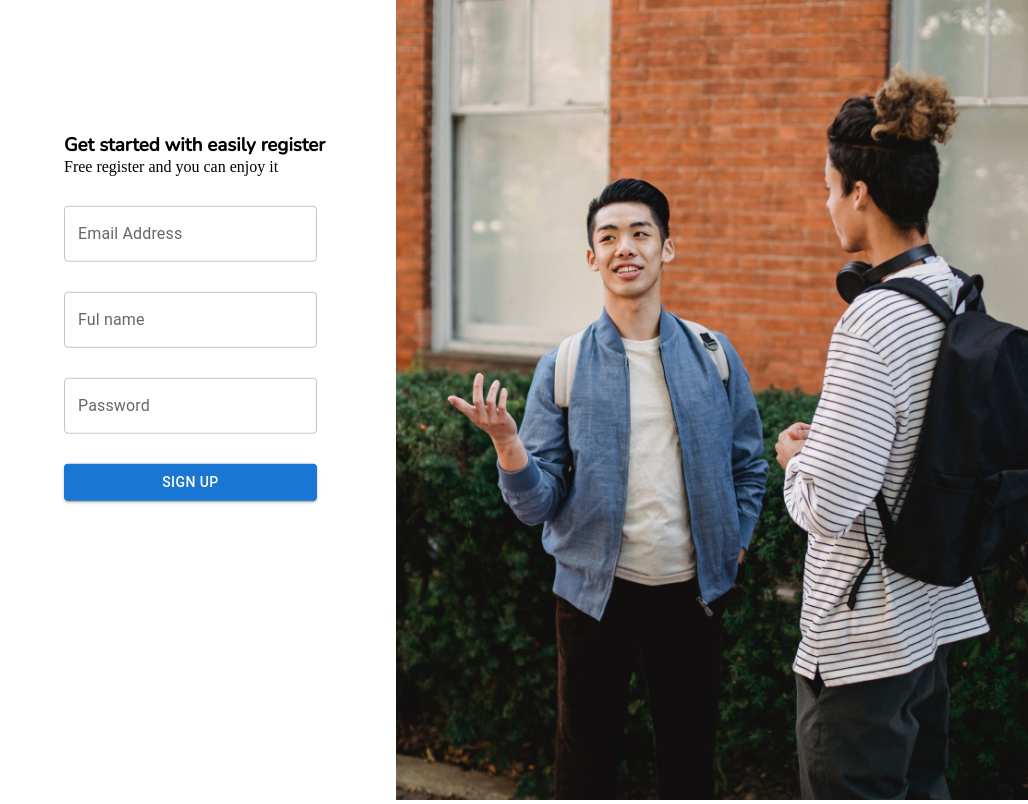
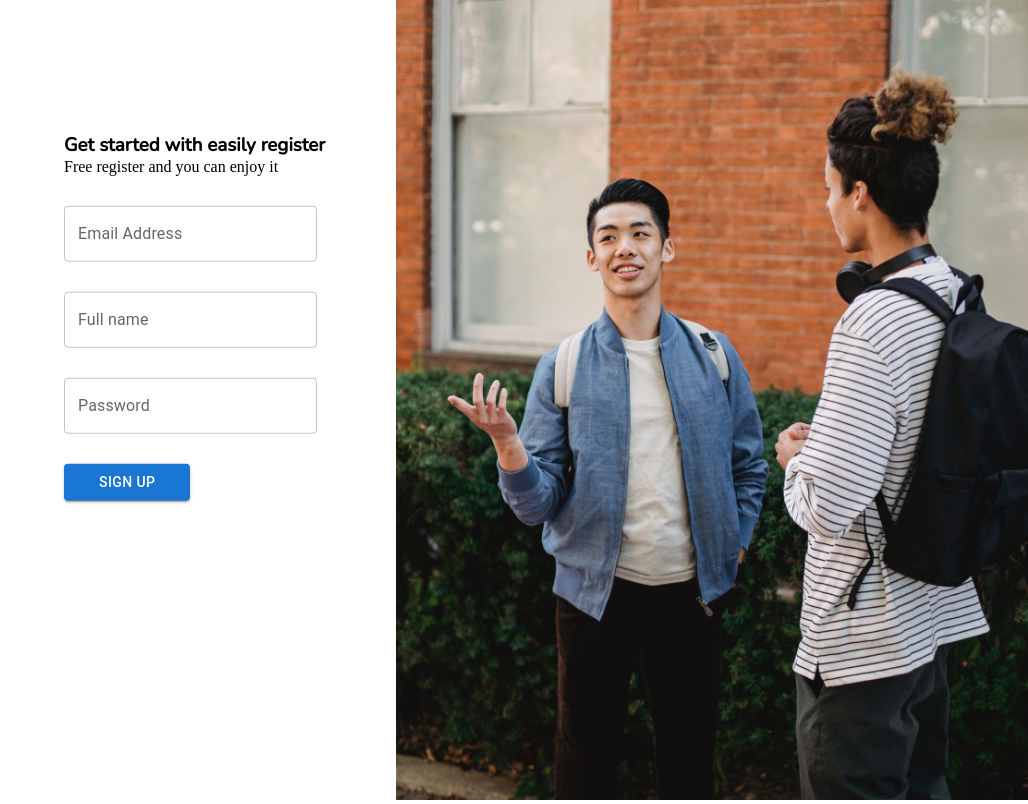
Before and after one commit to aminulislam69/great_bachal, a React (Vite) app: page / in a window 1280 px wide. Shown: the whole page, without its empty margins (252-1280 px from the left). Built offline with nearby package versions, Linux system fonts and the light colour scheme.

Commit message:
goole sign up

```diff
--- a/package.json
+++ b/package.json
@@ -12,6 +12,7 @@
   "dependencies": {
     "@emotion/react": "^11.11.1",
     "@emotion/styled": "^11.11.0",
+    "@mui/lab": "^5.0.0-alpha.137",
     "@mui/material": "^5.14.1",
     "firebase": "^10.1.0",
     "react": "^18.2.0",
--- a/src/index.css
+++ b/src/index.css
@@ -34,7 +34,7 @@
 }
 
 .regbttn .MuiButton-root{
-  width: 80%;
+  width: 40%;
 }
 
 .googleimg{
--- a/src/main.jsx
+++ b/src/main.jsx
@@ -1,6 +1,6 @@
 import React from 'react'
 import ReactDOM from 'react-dom/client'
-
+import firebaseConfig from './firebaseConfig.jsx'
 import App from './App.jsx'
 import './index.css'
 
--- a/src/pages/Login.jsx
+++ b/src/pages/Login.jsx
@@ -1,28 +1,90 @@
-import React from 'react'
+import React, { useState } from 'react'
 import {Grid, TextField, Button} from '@mui/material';
 import Headingforreglog from '../assets/components/Headingforreglog';
 import Loginpic from '../assets/Loginpic.png'
 import Google from '../assets/Google.png'
+import LoadingButton from '@mui/lab/LoadingButton';
+import { getAuth, signInWithEmailAndPassword, signInWithPopup, GoogleAuthProvider} from "firebase/auth";
+
+
+
+let innitialValue = {
+  email:"",
+  password:"",
+  loding: false
+}
 
 const Login = () => {
+
+  const auth = getAuth();
+  const provider = new GoogleAuthProvider();
+
+  let [values, setValues] = useState(innitialValue)
+
+
+let handlevalue = (e) => {
+  setValues({
+    ...values,
+    [e.target.name]: e.target.value
+  })
+
+}
+
+let handleclick = () =>{
+  let { email, password} = values
+
+  setValues({
+    ...values,
+    loding: true
+  })
+
+  signInWithEmailAndPassword(auth, email, password).then((user)=>{
+
+    setValues({
+      email:"",
+      password:"",
+      loding: false
+    })
+    // navigate('/login')
+    console.log(user)
+  })
+}
+
+
+let handleGoogleLogin = () =>{
+  signInWithPopup(auth, provider).then((result)=>{
+    console.log(result)
+  })
+}
+
+
   return (
    <>
     <Grid container spacing={2}>
         <Grid item xs={6}>
           <div className='regcontainer'>
             <Headingforreglog className="headingeglog" titel="Login to your account!"/>
-            <img className='googleimg' src={Google}/>
+            <img onClick={handleGoogleLogin} className='googleimg' src={Google}/>
 
             <div className='reginput'>
-                <TextField id="outlined-basic" label="Email Address" variant="outlined" />
+                <TextField value={values.email} onChange={handlevalue} name='email' id="outlined-basic" label="Email Address" variant="outlined" />
             </div>
 
             <div className='reginput'>
-                <TextField id="outlined-basic" label="Password" variant="outlined" />
+                <TextField value={values.password}  onChange={handlevalue} name='password' id="outlined-basic" label="Password" variant="outlined" />
             </div>
-            <div className='regbttn'>
-                <Button variant="contained">Login to Continue</Button>
-            </div>
+            {values.loding ?
+              <div className='regbttn'>
+                    <LoadingButton loading variant="outlined">
+                      Submit
+                    </LoadingButton>
+              </div>
+                :
+              <div className='regbttn'>
+                    <Button onClick={handleclick} variant="contained">Login to Continue</Button>
+              </div>
+           }
+
             </div>
 
         </Grid>
--- a/src/pages/Registration.jsx
+++ b/src/pages/Registration.jsx
@@ -1,9 +1,62 @@
-import React from 'react'
+import React, { useState } from 'react'
 import {Grid, TextField, Button} from '@mui/material';
 import Resistrationimg from '../assets/Resistration.png'
 import Headingforreglog from '../assets/components/Headingforreglog';
+import { getAuth, createUserWithEmailAndPassword, sendEmailVerification } from "firebase/auth";
+import LoadingButton from '@mui/lab/LoadingButton';
+import { useNavigate } from 'react-router-dom';
+
+
+let innitialValue = {
+  email:"",
+  fullname:"",
+  password:"",
+  loding: false
+
+}
 
 const Registration = () => {
+
+  const auth = getAuth();
+
+  let navigate = useNavigate()
+
+  let [values, setValues] = useState(innitialValue)
+
+let handlevalue = (e) => {
+  setValues({
+    ...values,
+    [e.target.name]: e.target.value
+  })
+
+}
+
+
+let handleclick = () =>{
+  let { email, fullname, password} = values
+
+  setValues({
+    ...values,
+    loding: true
+  })
+
+  createUserWithEmailAndPassword(auth, email, password).then((user)=>{
+    const auth = getAuth();
+sendEmailVerification(auth.currentUser)
+  .then(() => {
+    console.log("email sent")
+  });
+    setValues({
+      email:"",
+      fullname:"",
+      password:"",
+      loding: false
+    })
+    // navigate('/login')
+  })
+}
+
+
   return (
    <>
     <Grid container spacing={2}>
@@ -12,17 +65,27 @@ const Registration = () => {
             <Headingforreglog className="headingeglog" titel="Get started with easily register"/>
             <p>Free register and you can enjoy it</p>
             <div className='reginput'>
-                <TextField id="outlined-basic" label="Email Address" variant="outlined" />
+                <TextField value={values.email} onChange={handlevalue} name='email' id="outlined-basic" label="Email Address" variant="outlined" />
             </div>
             <div className='reginput'>
-                <TextField id="outlined-basic" label="Ful name" variant="outlined" />
+                <TextField value={values.fullname}  onChange={handlevalue} name='fullname' id="outlined-basic" label="Full name" variant="outlined" />
             </div>
             <div className='reginput'>
-                <TextField id="outlined-basic" label="Password" variant="outlined" />
+                <TextField value={values.password}  onChange={handlevalue} name='password' id="outlined-basic" label="Password" variant="outlined" />
             </div>
-            <div className='regbttn'>
-                <Button variant="contained">Sign up</Button>
-            </div>
+
+            {values.loding ?
+              <div className='regbttn'>
+                    <LoadingButton loading variant="outlined">
+                      Submit
+                    </LoadingButton>
+              </div>
+                :
+              <div className='regbttn'>
+                    <Button onClick={handleclick} variant="contained">Sign up</Button>
+              </div>
+           }
+
             </div>
 
         </Grid>
```
Also changed, not shown: 1 other file (tests, documents, lock files or other folders).
